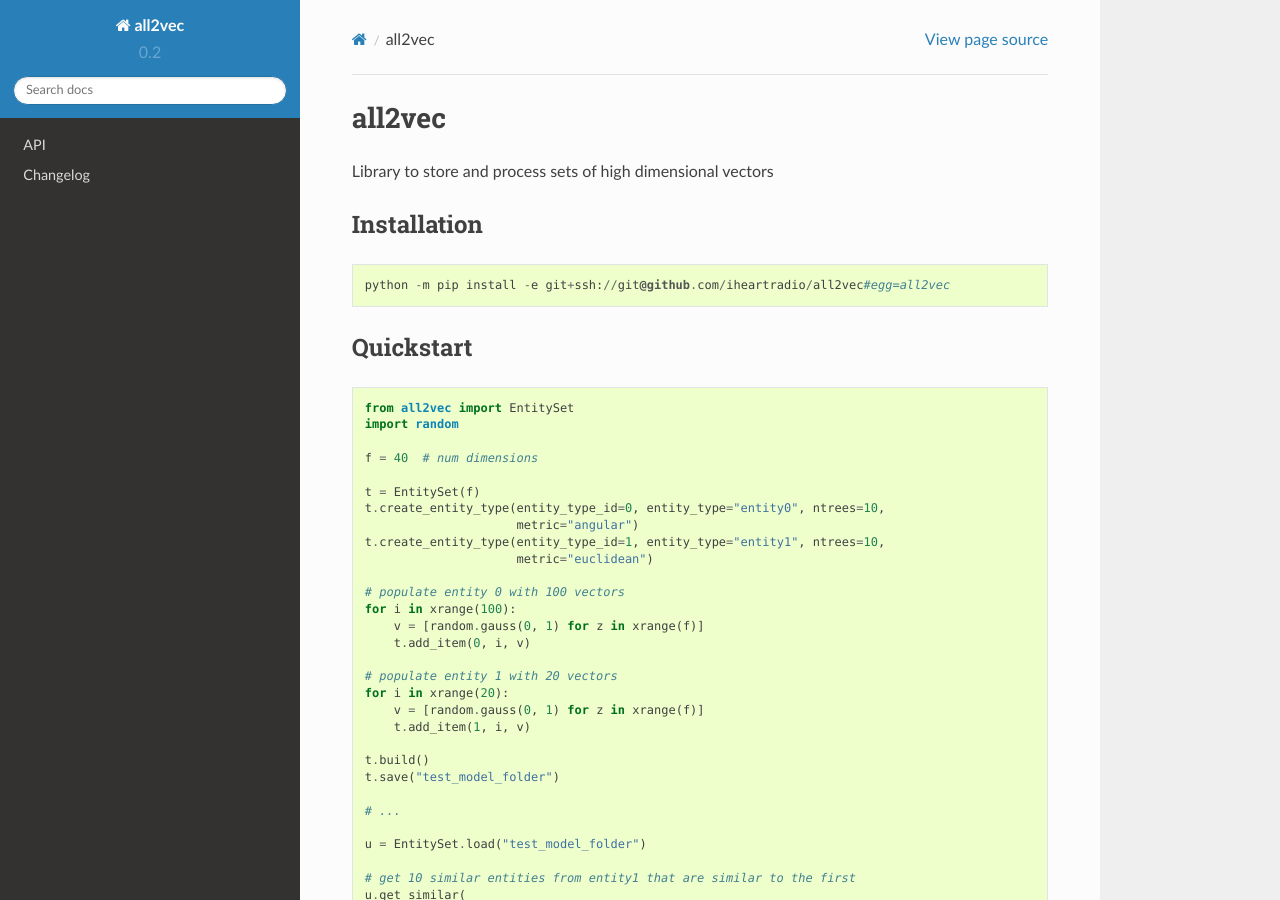
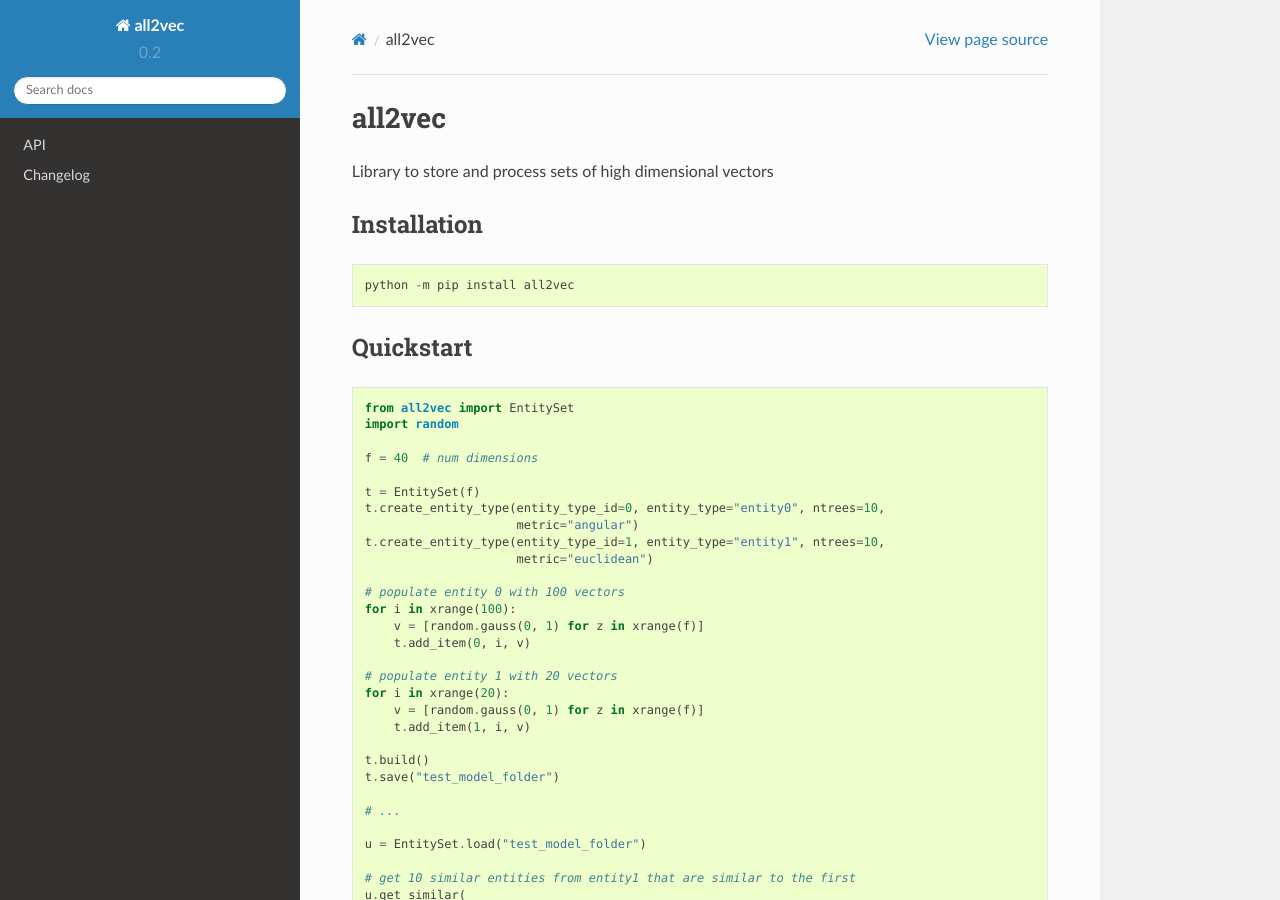
Before and after one commit to iheartradio/all2vec, a Sphinx documentation site: the page built from docs/index.rst, in a window 1280 px wide and 900 px high. Built offline with Sphinx 7.4.7 and the Read the Docs theme 2.0.0, drawn with Linux system fonts in a browser that asks for light colours.

Commit message:
Update readme and index.rst pip install to use pypi.

```diff
--- a/README.rst
+++ b/README.rst
@@ -15,4 +15,4 @@ file in a web browser.
 
 You can install through pip using::
 
-    $ python -m pip install -e git+ssh://git@github.com/iheartradio/all2vec#egg=all2vec
+    $ python -m pip install all2vec
--- a/docs/index.rst
+++ b/docs/index.rst
@@ -9,7 +9,7 @@ Installation
 
 .. code::
 
-    python -m pip install -e git+ssh://git@github.com/iheartradio/all2vec#egg=all2vec
+    python -m pip install all2vec
 
 Quickstart
 ==========
```
